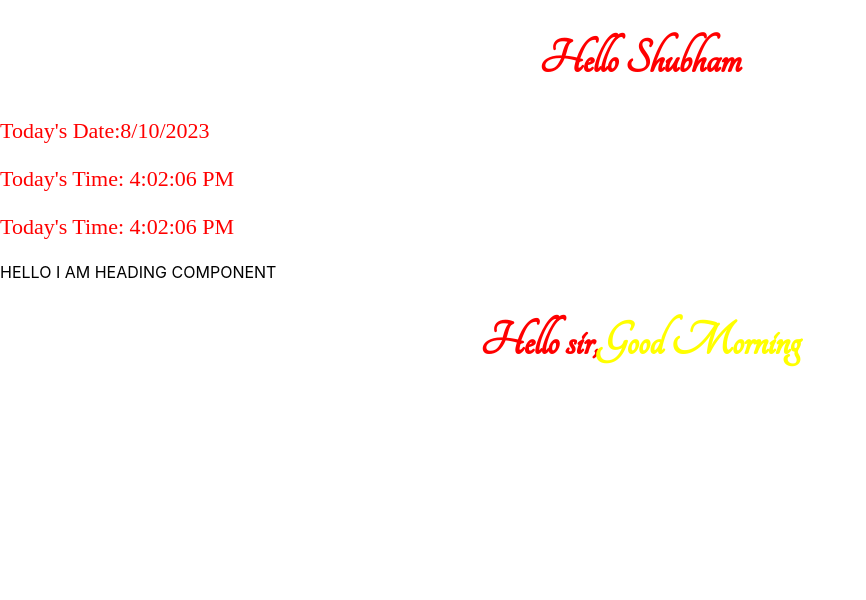
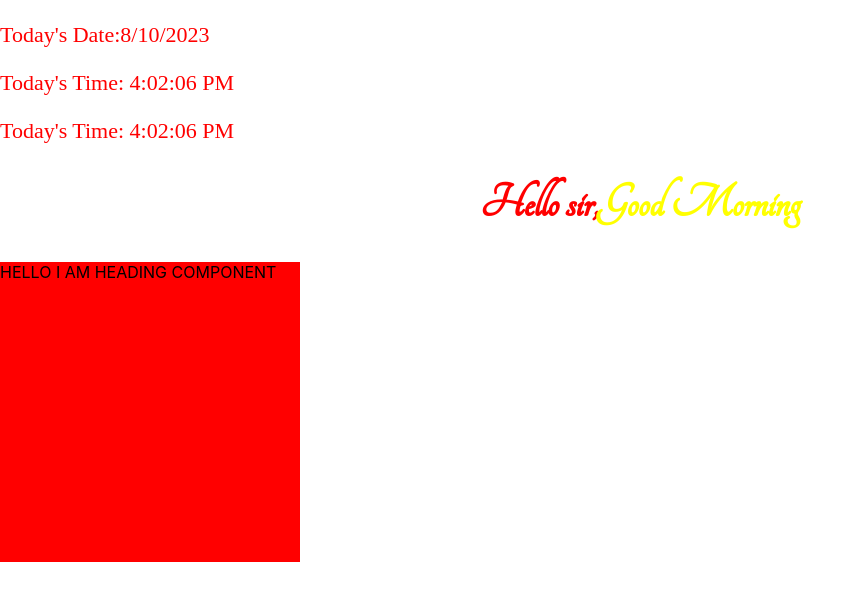
Before and after one commit to Shubham138g/Html, a React (Create React App) app in the folder react/react-app/: page / in a window 1280 px wide. Shown: the top 600 px of the page, without its empty margins (0-866 px from the left). Built offline with nearby package versions, Linux system fonts and the light colour scheme.

Commit message:
adding Greet component

```diff
--- a/react/react-app/src/App.css
+++ b/react/react-app/src/App.css
@@ -9,3 +9,10 @@
   font-family: "Borel", cursive;
   font-size: 22px;
 }
+
+.heading{
+  width: 300px;
+  height: 300px;
+  background-color: red;
+  color: black;
+}
--- a/react/react-app/src/App.js
+++ b/react/react-app/src/App.js
@@ -1,42 +1,24 @@
 import './App.css';
 import Heading from './Component/Heading';
+import Greet from './Component/Greet';
 
-const name = "Shubham";
+
 const date = new Date().toLocaleDateString();
 const time = new Date().toLocaleTimeString();
 
-
-let currentDate = new Date(2023,8,11,11);
-currentDate = currentDate.getHours();
-let greet = '';
-
-const cssStyle={};
-
-if (currentDate > 1 && currentDate < 12) {
-  greet = 'Good Morning';
-  cssStyle.color='yellow';
-}
-else if (currentDate > 12 && currentDate < 19) {
-  greet = 'Good Afternoon';
-  cssStyle.color='orange';
-}
-else if (currentDate > 19 && currentDate < 24) {
-  greet = 'Good night';
-  cssStyle.color='red';
-}
 
 
 function App() {
   return (
     <>
-      <center><h1 className="h1">Hello {name} </h1></center>
       <p className="p">{`Today's Date:${date}`}</p>
       <p className="p">{`Today's Time: ${time}`}</p>
       <p className="p">{`Today's Time: ${time}`}</p>
+      <Greet />
       <Heading />
 
 
-      <h1 className="h1"> Hello sir,<span style={cssStyle}>{greet}</span></h1>
+      {/* <h1 className="h1"> Hello sir,<span style={cssStyle}>{greet}</span></h1> */}
     </>
   );
 }
--- /dev/null
+++ b/react/react-app/src/Component/Greet.jsx
@@ -0,0 +1,29 @@
+import React from "react";
+
+export default function Greet() {
+  let currentDate = new Date(2023, 8, 11, 11);
+  currentDate = currentDate.getHours();
+
+  let greet = "";
+
+  const cssStyle = {};
+
+  if (currentDate > 1 && currentDate < 12) {
+    greet = "Good Morning";
+    cssStyle.color = "yellow";
+  } else if (currentDate > 12 && currentDate < 19) {
+    greet = "Good Afternoon";
+    cssStyle.color = "orange";
+  } else if (currentDate > 19 && currentDate < 24) {
+    greet = "Good night";
+    cssStyle.color = "red";
+  }
+  return (
+    <>
+      <h1 className="h1">
+        {" "}
+        Hello sir,<span style={cssStyle}>{greet}</span>
+      </h1>
+    </>
+  );
+}
--- a/react/react-app/src/Component/Heading.jsx
+++ b/react/react-app/src/Component/Heading.jsx
@@ -3,7 +3,10 @@ import React from 'react';
 export default function Heading() {
   return (
     <>
+    <div className="heading">
       HELLO I AM HEADING COMPONENT
+
+    </div>
     </>
   );
 }
```
